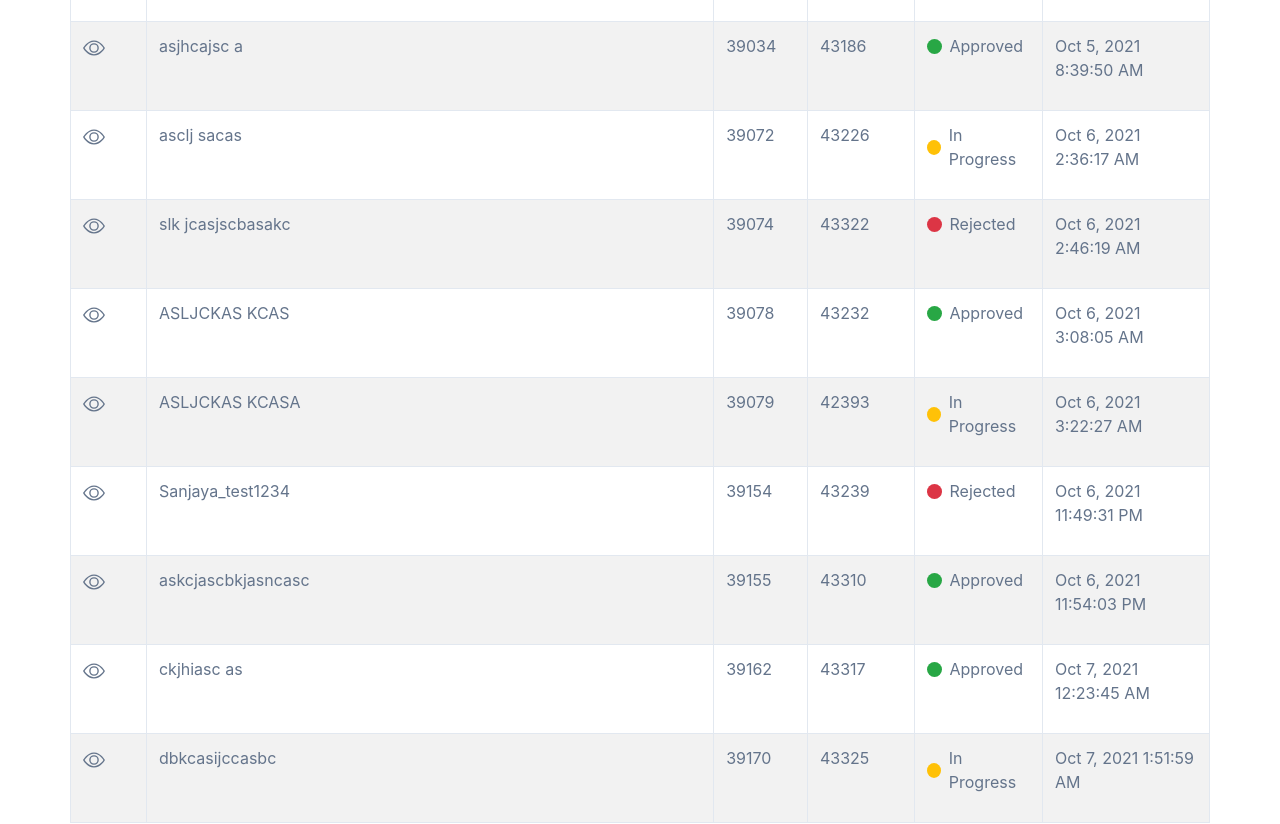
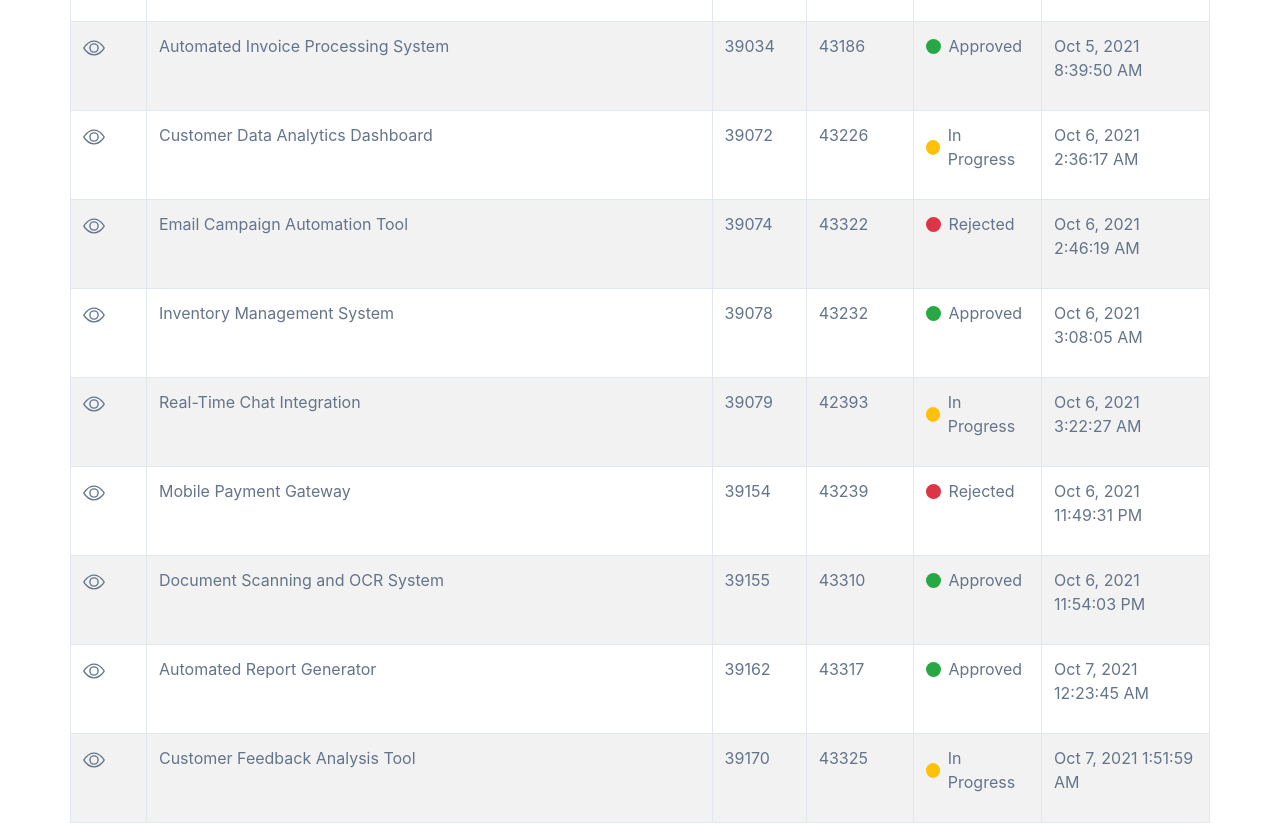
Before and after one commit to thiagonunes11/testRigorPlayground, a React (Vite) app: page /orderedTable in a window 1280 px wide. Shown: the part 1540-2364 px from the top of the page. Built offline with nearby package versions, Linux system fonts and the light colour scheme; the HTML template or start-up script is replaced by a standard one.

Commit message:
small fixes

```diff
--- a/src/App.jsx
+++ b/src/App.jsx
@@ -57,7 +57,6 @@ import EmptyPage from "./pages/emptyPage";
 import Pseudo from "./pages/pseudo";
 import AudioInput from "./pages/audioInput";
 
-// ✅ keep both new pages
 import OrderedTablePage from "./pages/orderedTablePage";
 import IframeDropdownTest from "./pages/iframeDropdownTest";
 
@@ -129,8 +128,6 @@ function App() {
         <Route path="/emptyPage" element={<EmptyPage />} />
         <Route path="/pseudo" element={<Pseudo />} />
         <Route path="/audioInput" element={<AudioInput />} />
-
-        {/* ✅ keep both routes */}
         <Route path="/orderedTable" element={<OrderedTablePage />} />
         <Route path="/iframeDropdownTest" element={<IframeDropdownTest />} />
       </Routes>
--- a/src/pages/orderedTablePage.jsx
+++ b/src/pages/orderedTablePage.jsx
@@ -189,7 +189,7 @@ const OrderedTablePage = () => {
         },
         {
           action: "view",
-          assetName: "asjhcajsc a",
+          assetName: "Automated Invoice Processing System",
           assetId: 39034,
           assetVersionId: 43186,
           status: "Approved",
@@ -197,7 +197,7 @@ const OrderedTablePage = () => {
         },
         {
           action: "view",
-          assetName: "asclj sacas",
+          assetName: "Customer Data Analytics Dashboard",
           assetId: 39072,
           assetVersionId: 43226,
           status: "In Progress",
@@ -205,7 +205,7 @@ const OrderedTablePage = () => {
         },
         {
           action: "view",
-          assetName: "slk jcasjscbasakc",
+          assetName: "Email Campaign Automation Tool",
           assetId: 39074,
           assetVersionId: 43322,
           status: "Rejected",
@@ -213,7 +213,7 @@ const OrderedTablePage = () => {
         },
         {
           action: "view",
-          assetName: "ASLJCKAS KCAS",
+          assetName: "Inventory Management System",
           assetId: 39078,
           assetVersionId: 43232,
           status: "Approved",
@@ -221,7 +221,7 @@ const OrderedTablePage = () => {
         },
         {
           action: "view",
-          assetName: "ASLJCKAS KCASA",
+          assetName: "Real-Time Chat Integration",
           assetId: 39079,
           assetVersionId: 42393,
           status: "In Progress",
@@ -229,7 +229,7 @@ const OrderedTablePage = () => {
         },
         {
           action: "view",
-          assetName: "Sanjaya_test1234",
+          assetName: "Mobile Payment Gateway",
           assetId: 39154,
           assetVersionId: 43239,
           status: "Rejected",
@@ -237,7 +237,7 @@ const OrderedTablePage = () => {
         },
         {
           action: "view",
-          assetName: "askcjascbkjasncasc",
+          assetName: "Document Scanning and OCR System",
           assetId: 39155,
           assetVersionId: 43310,
           status: "Approved",
@@ -245,7 +245,7 @@ const OrderedTablePage = () => {
         },
         {
           action: "view",
-          assetName: "ckjhiasc as",
+          assetName: "Automated Report Generator",
           assetId: 39162,
           assetVersionId: 43317,
           status: "Approved",
@@ -253,7 +253,7 @@ const OrderedTablePage = () => {
         },
         {
           action: "view",
-          assetName: "dbkcasijccasbc",
+          assetName: "Customer Feedback Analysis Tool",
           assetId: 39170,
           assetVersionId: 43325,
           status: "In Progress",
```
Also changed, not shown: 1 other file (tests, documents, lock files or other folders).
